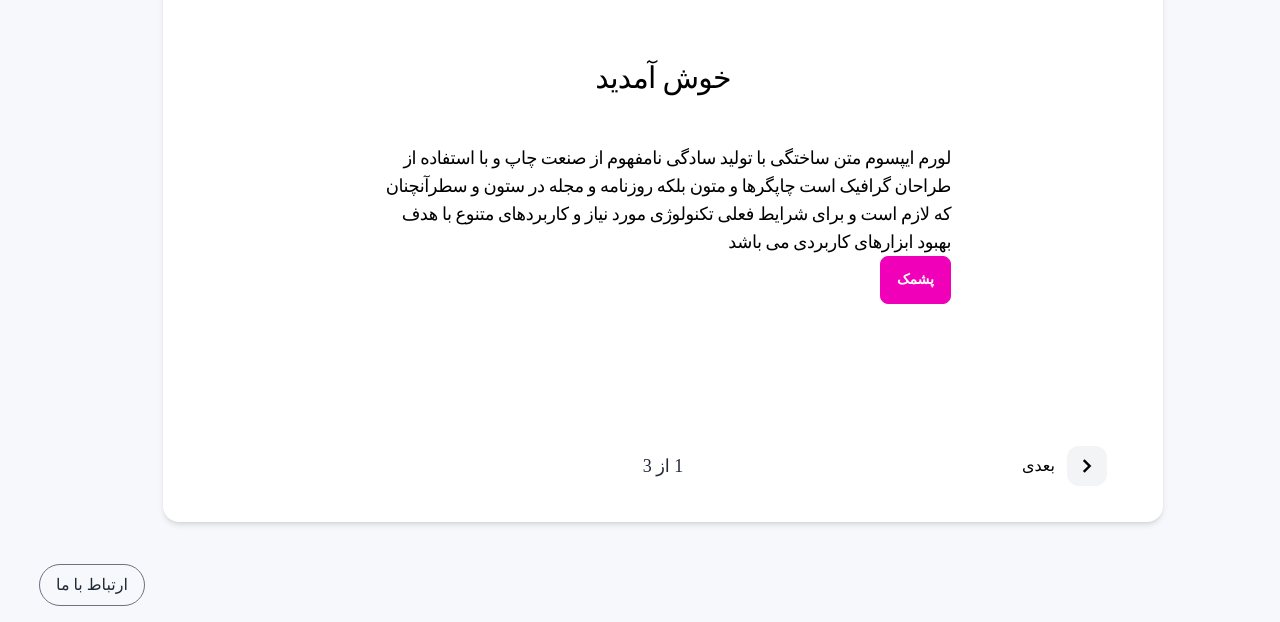
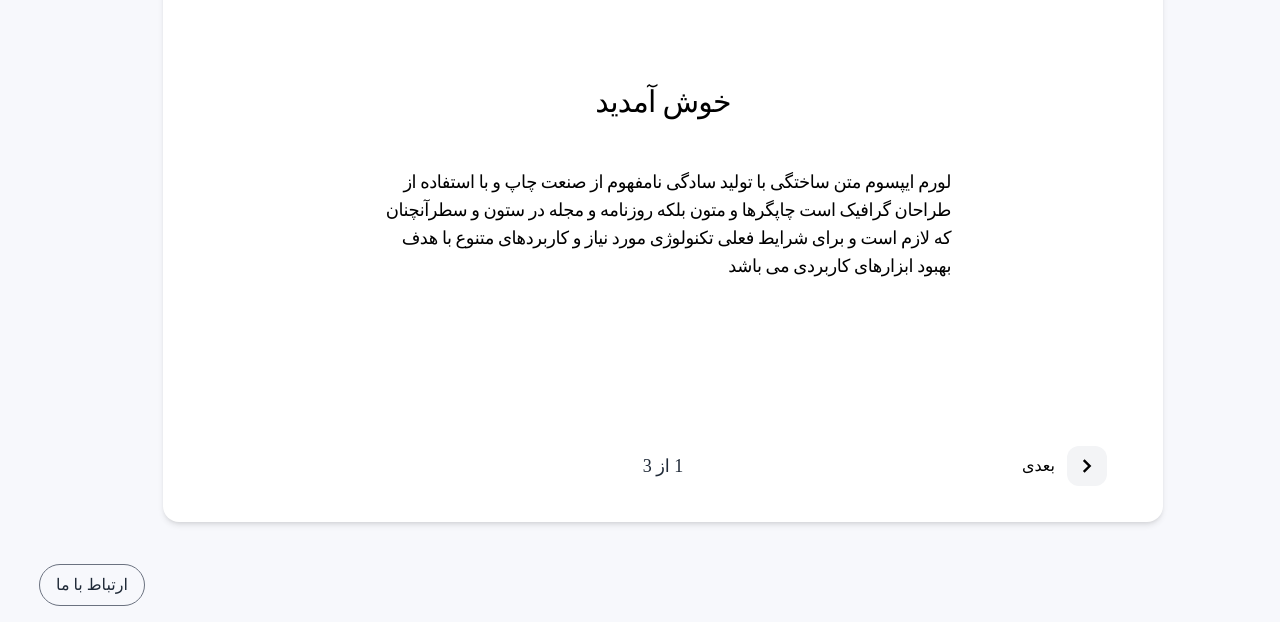
Before and after one commit to Looking-for-Salvation/Hiring_App, a Vue app: page / in a window 1280 px wide. Shown: the part 178-800 px from the top of the page. Built offline with nearby package versions, Linux system fonts and the light colour scheme.

Commit message:
Minor changes

```diff
--- a/src/views/slides/IntroSlide.vue
+++ b/src/views/slides/IntroSlide.vue
@@ -9,7 +9,6 @@
 							لورم ایپسوم متن ساختگی با تولید سادگی نامفهوم از صنعت چاپ و با استفاده از طراحان گرافیک است چاپگرها و متون بلکه روزنامه و مجله در ستون و
 							سطرآنچنان که لازم است و برای شرایط فعلی تکنولوژی مورد نیاز و کاربردهای متنوع با هدف بهبود ابزارهای کاربردی می باشد
 						</p>
-						<button class="btn btn-secondary">پشمک</button>
 					</div>
 				</div>
 			</div>
```
